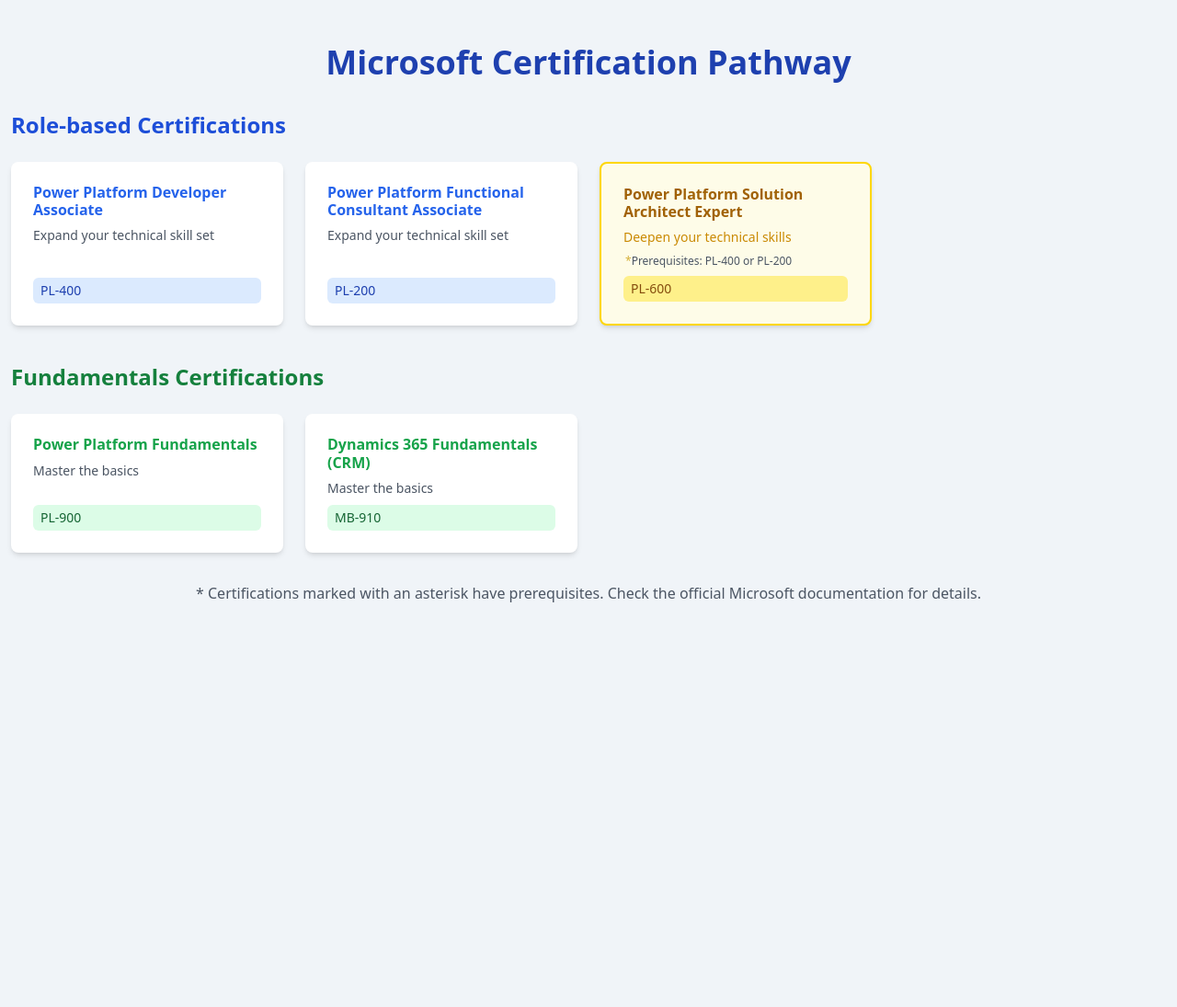
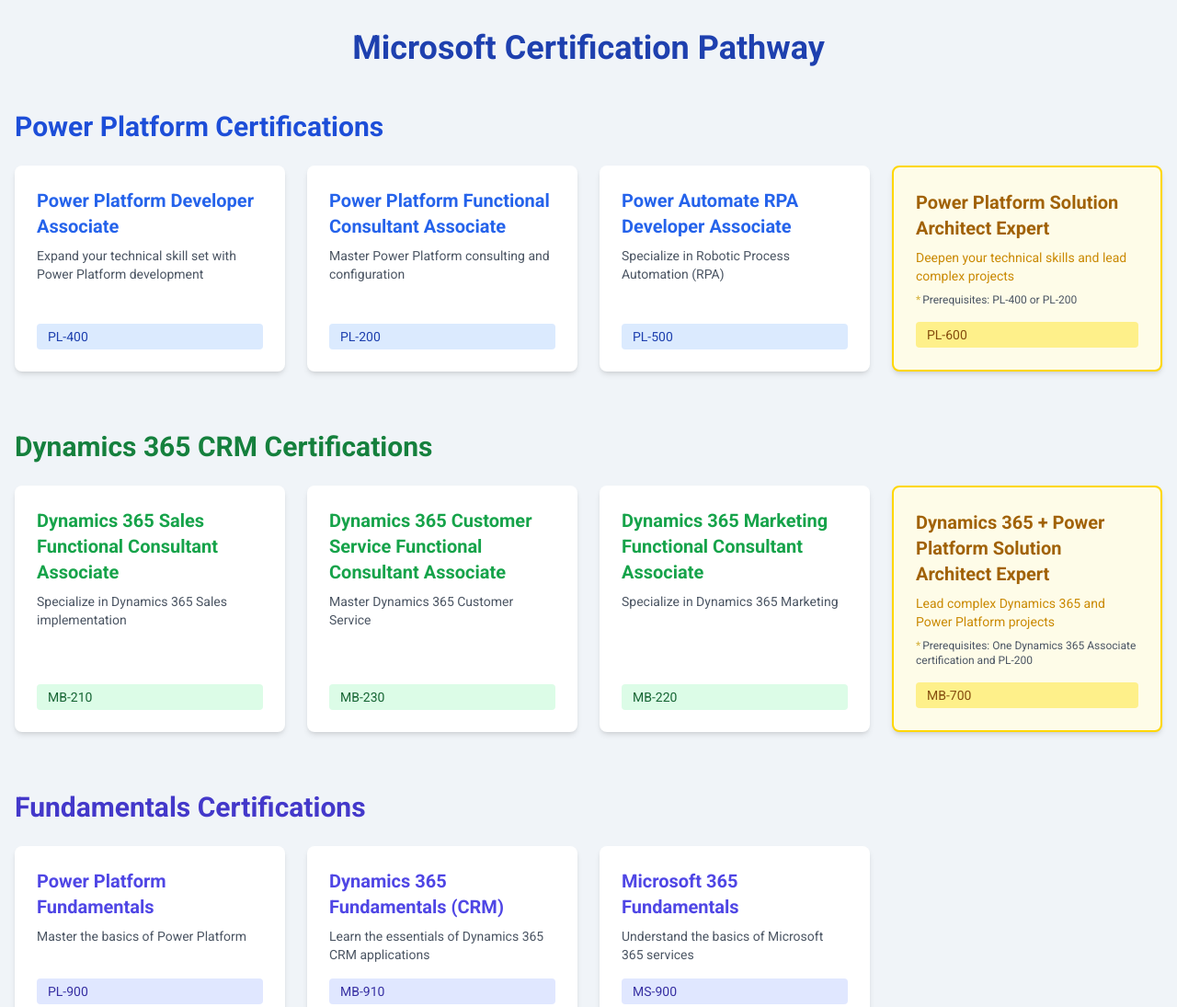
Before and after one commit to roeiredlerabra/Microsoft-Certification-Pathway, a plain HTML site: page index.html in a window 1280 px wide. Shown: the top 1095 px of the page at 92% size. Before the commit the page ends 800 px from the top, so only its background shows below. Drawn offline with nearby package versions, Linux system fonts and the light colour scheme.

Commit message:
Update index.html

```diff
--- a/index.html
+++ b/index.html
@@ -4,11 +4,12 @@
     <meta charset="UTF-8">
     <meta name="viewport" content="width=device-width, initial-scale=1.0">
     <title>Microsoft Certification Pathway for Employees</title>
-    <link href="https://cdn.jsdelivr.net/npm/bootstrap@5.3.0-alpha1/dist/css/bootstrap.min.css" rel="stylesheet">
-    <script src="https://cdn.jsdelivr.net/npm/bootstrap@5.3.0-alpha1/dist/js/bootstrap.bundle.min.js"></script>
     <script src="https://cdn.tailwindcss.com"></script>
     <style>
+        @import url('https://fonts.googleapis.com/css2?family=Roboto:wght@300;400;700&display=swap');
+
         body {
+            font-family: 'Roboto', sans-serif;
             background-color: #f0f4f8;
             color: #333;
         }
@@ -18,7 +19,7 @@
         }
         .cert-box:hover {
             transform: translateY(-5px);
-            box-shadow: 0 4px 6px rgba(0, 0, 0, 0.1);
+            box-shadow: 0 4px 10px rgba(0, 0, 0, 0.1);
         }
         .expert {
             border: 2px solid #FFD700;
@@ -26,73 +27,125 @@
         .prerequisite::before {
             content: '*';
             color: #d4af37;
-            margin-left: 2px;
+            margin-right: 2px;
         }
     </style>
 </head>
-<body>
-    <div class="container-fluid py-5">
-        <h1 class="text-center text-4xl font-bold mb-8 text-blue-800">Microsoft Certification Pathway</h1>
+<body class="min-h-screen">
+    <div class="container mx-auto px-4 py-8">
+        <h1 class="text-center text-4xl font-bold mb-12 text-blue-800">Microsoft Certification Pathway</h1>
 
-        <div class="mb-10">
-            <h2 class="text-2xl font-semibold mb-4 text-blue-700">Role-based Certifications</h2>
-            <div class="grid grid-cols-1 md:grid-cols-2 lg:grid-cols-3 xl:grid-cols-4 gap-4">
-                <div class="cert-box bg-white rounded-lg p-4 flex flex-col justify-between shadow-md">
+        <div class="mb-16">
+            <h2 class="text-3xl font-semibold mb-6 text-blue-700">Power Platform Certifications</h2>
+            <div class="grid grid-cols-1 md:grid-cols-2 lg:grid-cols-3 xl:grid-cols-4 gap-6">
+                <div class="cert-box bg-white rounded-lg p-6 flex flex-col justify-between shadow-md">
                     <div>
-                        <h3 class="font-bold text-blue-600">Power Platform Developer Associate</h3>
-                        <p class="text-sm mt-2 text-gray-600">Expand your technical skill set</p>
+                        <h3 class="font-bold text-xl text-blue-600 mb-2">Power Platform Developer Associate</h3>
+                        <p class="text-sm text-gray-600">Expand your technical skill set with Power Platform development</p>
                     </div>
-                    <div class="text-sm bg-blue-100 text-blue-800 px-2 py-1 rounded mt-2">PL-400</div>
+                    <div class="text-sm bg-blue-100 text-blue-800 px-3 py-1 rounded mt-4 inline-block">PL-400</div>
                 </div>
-                <div class="cert-box bg-white rounded-lg p-4 flex flex-col justify-between shadow-md">
+                <div class="cert-box bg-white rounded-lg p-6 flex flex-col justify-between shadow-md">
                     <div>
-                        <h3 class="font-bold text-blue-600">Power Platform Functional Consultant Associate</h3>
-                        <p class="text-sm mt-2 text-gray-600">Expand your technical skill set</p>
+                        <h3 class="font-bold text-xl text-blue-600 mb-2">Power Platform Functional Consultant Associate</h3>
+                        <p class="text-sm text-gray-600">Master Power Platform consulting and configuration</p>
                     </div>
-                    <div class="text-sm bg-blue-100 text-blue-800 px-2 py-1 rounded mt-2">PL-200</div>
+                    <div class="text-sm bg-blue-100 text-blue-800 px-3 py-1 rounded mt-4 inline-block">PL-200</div>
                 </div>
-                <div class="cert-box bg-white rounded-lg p-4 flex flex-col justify-between shadow-md" hidden>
+                <div class="cert-box bg-white rounded-lg p-6 flex flex-col justify-between shadow-md">
                     <div>
-                        <h3 class="font-bold text-blue-600">Power Automate RPA Developer Associate</h3>
-                        <p class="text-sm mt-2 text-gray-600">Expand your technical skill set</p>
+                        <h3 class="font-bold text-xl text-blue-600 mb-2">Power Automate RPA Developer Associate</h3>
+                        <p class="text-sm text-gray-600">Specialize in Robotic Process Automation (RPA)</p>
                     </div>
-                    <div class="text-sm bg-blue-100 text-blue-800 px-2 py-1 rounded mt-2">PL-500</div>
+                    <div class="text-sm bg-blue-100 text-blue-800 px-3 py-1 rounded mt-4 inline-block">PL-500</div>
                 </div>
-                <div class="cert-box expert  bg-yellow-50 rounded-lg p-4 flex flex-col justify-between shadow-md">
+                <div class="cert-box expert bg-yellow-50 rounded-lg p-6 flex flex-col justify-between shadow-md">
                     <div>
-                        <h3 class="font-bold text-yellow-700">Power Platform Solution Architect Expert</h3>
-                        <p class="text-sm mt-2 text-yellow-600">Deepen your technical skills</p>
-                                                <p class="text-xs prerequisite mt-2 text-gray-600">Prerequisites: PL-400 or PL-200</p>
+                        <h3 class="font-bold text-xl text-yellow-700 mb-2">Power Platform Solution Architect Expert</h3>
+                        <p class="text-sm text-yellow-600">Deepen your technical skills and lead complex projects</p>
+                        <p class="text-xs prerequisite mt-2 text-gray-600">Prerequisites: PL-400 or PL-200</p>
                     </div>
-                    <div class="text-sm bg-yellow-200 text-yellow-800 px-2 py-1 rounded mt-2">PL-600</div>
+                    <div class="text-sm bg-yellow-200 text-yellow-800 px-3 py-1 rounded mt-4 inline-block">PL-600</div>
+                </div>
+            </div>
+        </div>
+
+        <div class="mb-16">
+            <h2 class="text-3xl font-semibold mb-6 text-green-700">Dynamics 365 CRM Certifications</h2>
+            <div class="grid grid-cols-1 md:grid-cols-2 lg:grid-cols-3 xl:grid-cols-4 gap-6">
+                <div class="cert-box bg-white rounded-lg p-6 flex flex-col justify-between shadow-md">
+                    <div>
+                        <h3 class="font-bold text-xl text-green-600 mb-2">Dynamics 365 Sales Functional Consultant Associate</h3>
+                        <p class="text-sm text-gray-600">Specialize in Dynamics 365 Sales implementation</p>
+                    </div>
+                    <div class="text-sm bg-green-100 text-green-800 px-3 py-1 rounded mt-4 inline-block">MB-210</div>
+                </div>
+                <div class="cert-box bg-white rounded-lg p-6 flex flex-col justify-between shadow-md">
+                    <div>
+                        <h3 class="font-bold text-xl text-green-600 mb-2">Dynamics 365 Customer Service Functional Consultant Associate</h3>
+                        <p class="text-sm text-gray-600">Master Dynamics 365 Customer Service</p>
+                    </div>
+                    <div class="text-sm bg-green-100 text-green-800 px-3 py-1 rounded mt-4 inline-block">MB-230</div>
+                </div>
+                <div class="cert-box bg-white rounded-lg p-6 flex flex-col justify-between shadow-md">
+                    <div>
+                        <h3 class="font-bold text-xl text-green-600 mb-2">Dynamics 365 Marketing Functional Consultant Associate</h3>
+                        <p class="text-sm text-gray-600">Specialize in Dynamics 365 Marketing</p>
+                    </div>
+                    <div class="text-sm bg-green-100 text-green-800 px-3 py-1 rounded mt-4 inline-block">MB-220</div>
+                </div>
+                <div class="cert-box expert bg-yellow-50 rounded-lg p-6 flex flex-col justify-between shadow-md">
+                    <div>
+                        <h3 class="font-bold text-xl text-yellow-700 mb-2">Dynamics 365 + Power Platform Solution Architect Expert</h3>
+                        <p class="text-sm text-yellow-600">Lead complex Dynamics 365 and Power Platform projects</p>
+                        <p class="text-xs prerequisite mt-2 text-gray-600">Prerequisites: One Dynamics 365 Associate certification and PL-200</p>
+                    </div>
+                    <div class="text-sm bg-yellow-200 text-yellow-800 px-3 py-1 rounded mt-4 inline-block">MB-700</div>
                 </div>
             </div>
         </div>
 
         <div>
-            <h2 class="text-2xl font-semibold mb-4 text-green-700">Fundamentals Certifications</h2>
-            <div class="grid grid-cols-1 md:grid-cols-2 lg:grid-cols-3 xl:grid-cols-4 gap-4">
-                <div class="cert-box bg-white rounded-lg p-4 flex flex-col justify-between shadow-md">
+            <h2 class="text-3xl font-semibold mb-6 text-indigo-700">Fundamentals Certifications</h2>
+            <div class="grid grid-cols-1 md:grid-cols-2 lg:grid-cols-3 xl:grid-cols-4 gap-6">
+                <div class="cert-box bg-white rounded-lg p-6 flex flex-col justify-between shadow-md">
                     <div>
-                        <h3 class="font-bold text-green-600">Power Platform Fundamentals</h3>
-                        <p class="text-sm mt-2 text-gray-600">Master the basics</p>
+                        <h3 class="font-bold text-xl text-indigo-600 mb-2">Power Platform Fundamentals</h3>
+                        <p class="text-sm text-gray-600">Master the basics of Power Platform</p>
                     </div>
-                    <div class="text-sm bg-green-100 text-green-800 px-2 py-1 rounded mt-2">PL-900</div>
+                    <div class="text-sm bg-indigo-100 text-indigo-800 px-3 py-1 rounded mt-4 inline-block">PL-900</div>
                 </div>
-                  <div class="cert-box bg-white rounded-lg p-4 flex flex-col justify-between shadow-md">
+                <div class="cert-box bg-white rounded-lg p-6 flex flex-col justify-between shadow-md">
                     <div>
-                        <h3 class="font-bold text-green-600">Dynamics 365 Fundamentals (CRM)</h3>
-                        <p class="text-sm mt-2 text-gray-600">Master the basics</p>
+                        <h3 class="font-bold text-xl text-indigo-600 mb-2">Dynamics 365 Fundamentals (CRM)</h3>
+                        <p class="text-sm text-gray-600">Learn the essentials of Dynamics 365 CRM applications</p>
                     </div>
-                    <div class="text-sm bg-green-100 text-green-800 px-2 py-1 rounded mt-2">MB-910</div>
+                    <div class="text-sm bg-indigo-100 text-indigo-800 px-3 py-1 rounded mt-4 inline-block">MB-910</div>
+                </div>
+                <div class="cert-box bg-white rounded-lg p-6 flex flex-col justify-between shadow-md">
+                    <div>
+                        <h3 class="font-bold text-xl text-indigo-600 mb-2">Microsoft 365 Fundamentals</h3>
+                        <p class="text-sm text-gray-600">Understand the basics of Microsoft 365 services</p>
+                    </div>
+                    <div class="text-sm bg-indigo-100 text-indigo-800 px-3 py-1 rounded mt-4 inline-block">MS-900</div>
                 </div>
             </div>
-
         </div>
 
-        <div class="mt-8 text-center text-gray-600">
-            <p>* Certifications marked with an asterisk have prerequisites. Check the official Microsoft documentation for details.</p>
+        <div class="mt-12 text-center text-gray-600">
+            <p class="text-sm">* Certifications marked with an asterisk have prerequisites. Check the official Microsoft documentation for details.</p>
         </div>
     </div>
+    <script>
+        // Add smooth scrolling for better UX
+        document.querySelectorAll('a[href^="#"]').forEach(anchor => {
+            anchor.addEventListener('click', function (e) {
+                e.preventDefault();
+                document.querySelector(this.getAttribute('href')).scrollIntoView({
+                    behavior: 'smooth'
+                });
+            });
+        });
+    </script>
 </body>
 </html>
```
